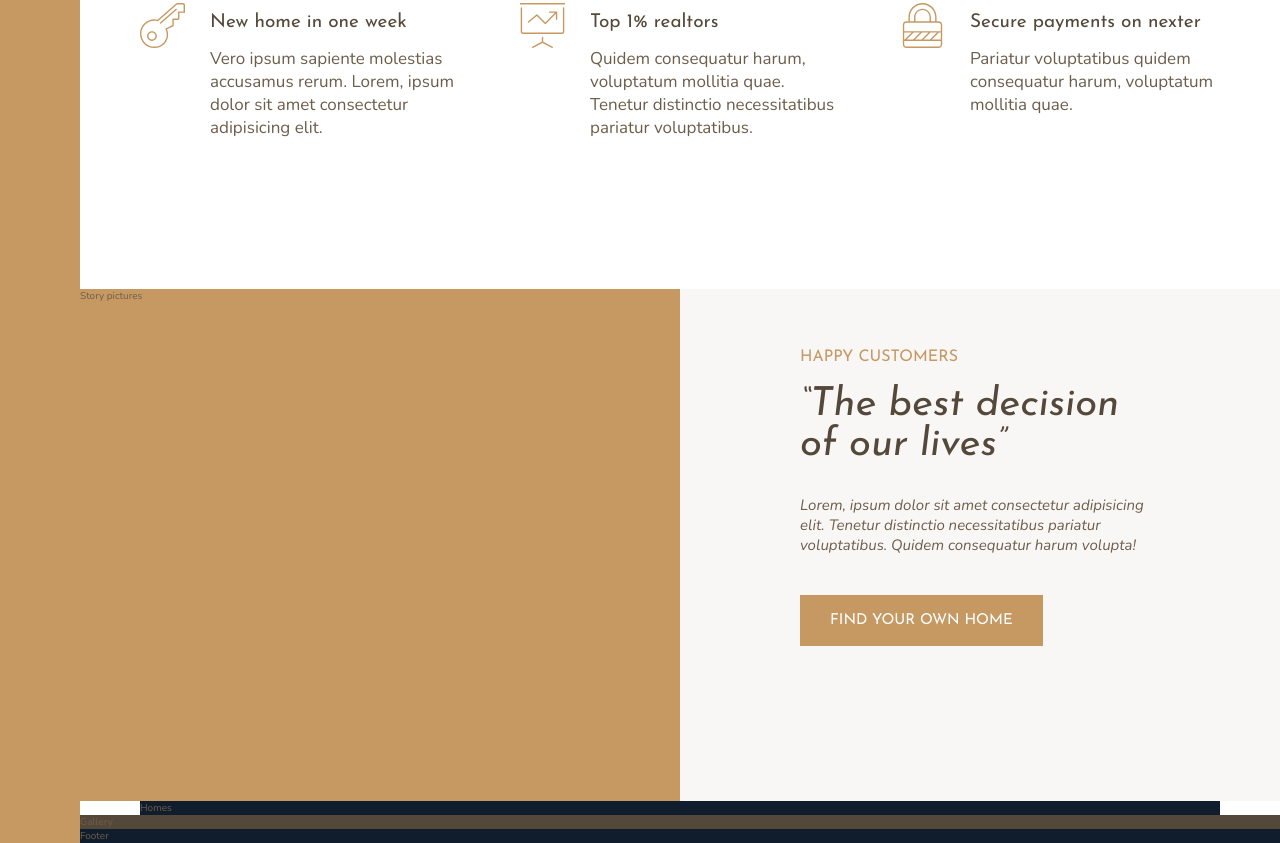
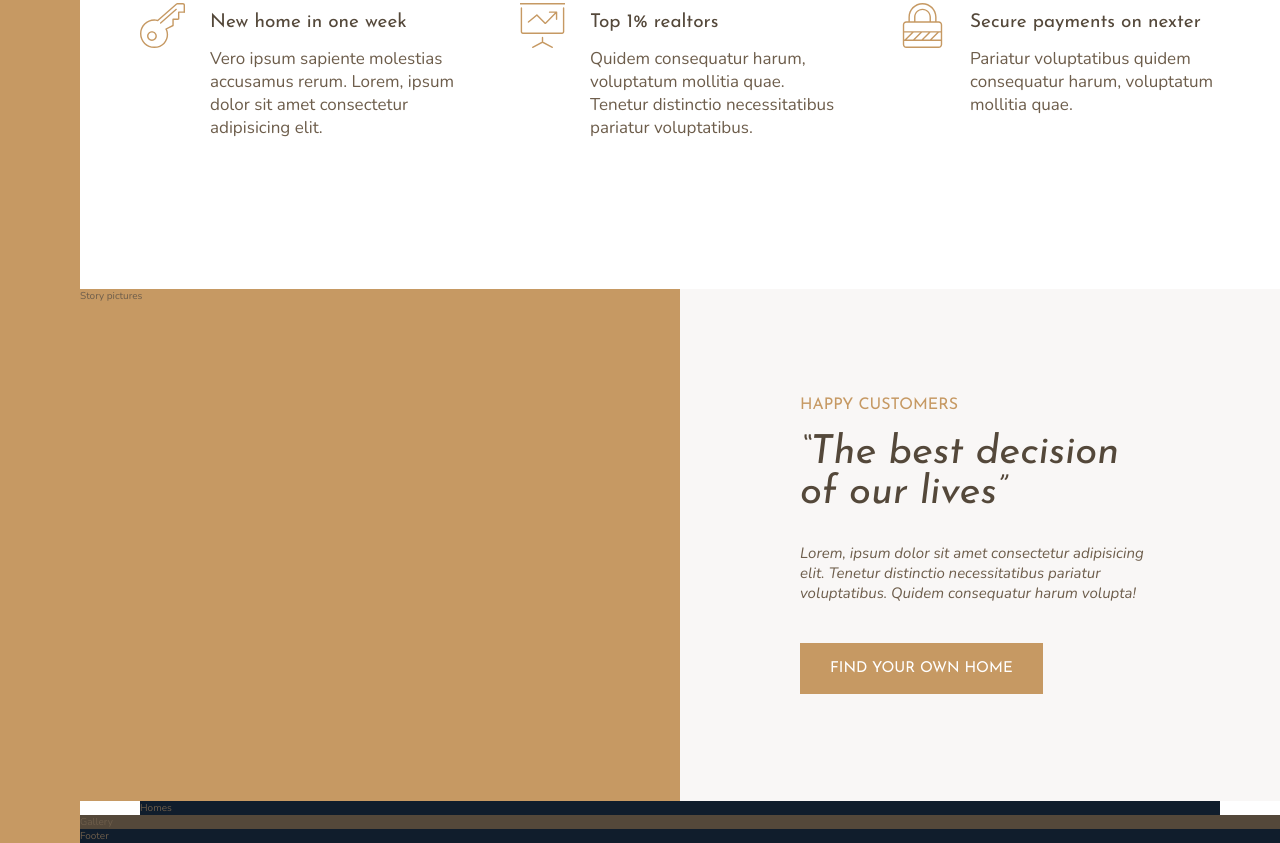
Before and after one commit to andrucz/css-grid-layout, a website: page index.html in a window 1280 px wide. Shown: the part 963-1806 px from the top of the page. Drawn offline with nearby package versions, Linux system fonts and the light colour scheme; files that its build step writes are made by us from their sources.

Commit message:
vertically centered story

```diff
--- a/sass/_story.scss
+++ b/sass/_story.scss
@@ -7,8 +7,12 @@
   &__content {
     background-color: $color-grey-light-1;
     grid-column: col-start 5 / full-end;
+    padding: 6rem 12rem;
 
-    padding: 6rem 12rem;
+    display: flex;
+    flex-direction: column;
+    justify-content: center;
+    align-items: flex-start;
   }
 
   &__text {
```
